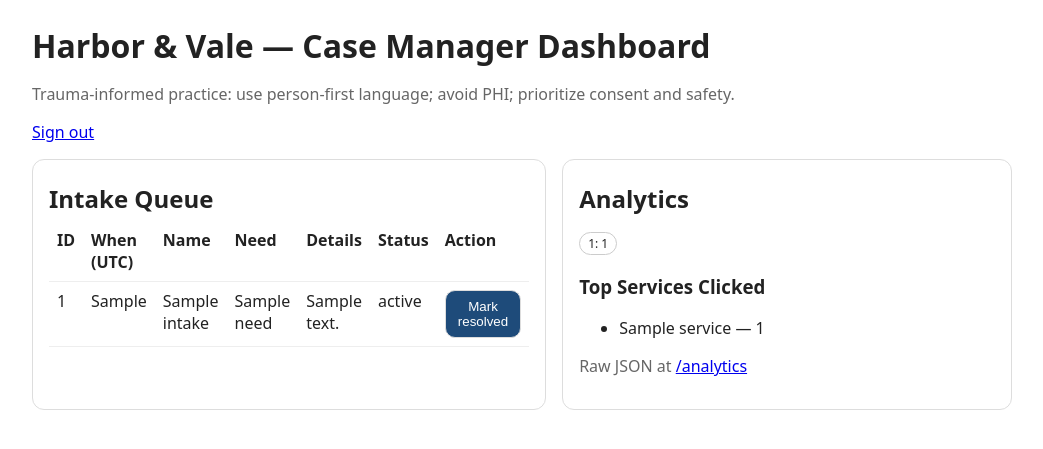
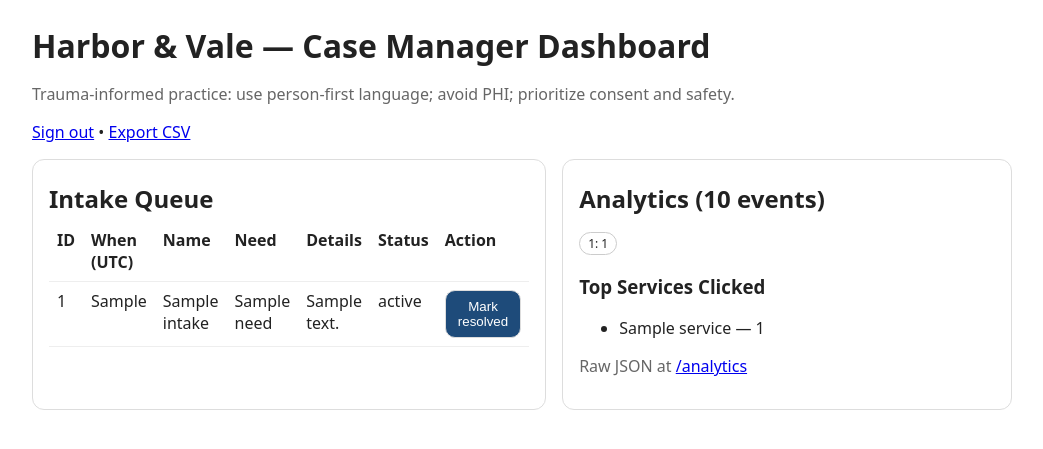
Before and after one commit to HarborandVale/King-County-Survival-Guide-Demo, a Python web app: template templates/dashboard.html in a window 1280 px wide. Shown: the top 449 px of the page, without its empty margins (118-1161 px from the left). Run offline with Jinja, Linux system fonts and the light colour scheme; the template is opened without the code that fills it: most values are stand-ins (such as "Sample title", 1, 10 or a date in 2020).

Commit message:
Update dashboard.html

```diff
--- a/templates/dashboard.html
+++ b/templates/dashboard.html
@@ -20,7 +20,7 @@
 <body>
   <h1>Harbor &amp; Vale — Case Manager Dashboard</h1>
   <p class="muted">Trauma-informed practice: use person-first language; avoid PHI; prioritize consent and safety.</p>
-  <p><a href="/logout">Sign out</a></p>
+  <p><a href="/logout">Sign out</a> • <a href="/export.csv">Export CSV</a></p>
 
   <div class="row">
     <div class="card">
@@ -52,7 +52,7 @@
     </div>
 
     <div class="card">
-      <h2>Analytics</h2>
+      <h2>Analytics ({{ totals.events }} events)</h2>
       <p>
         {% for k,v in totals.counts.items() %}
           <span class="pill">{{ k }}: {{ v }}</span>
```
